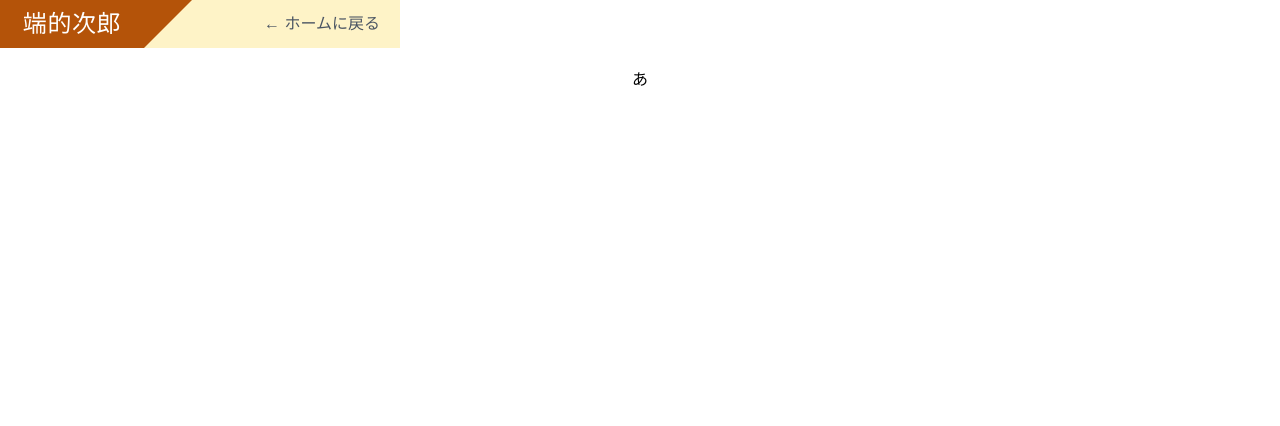
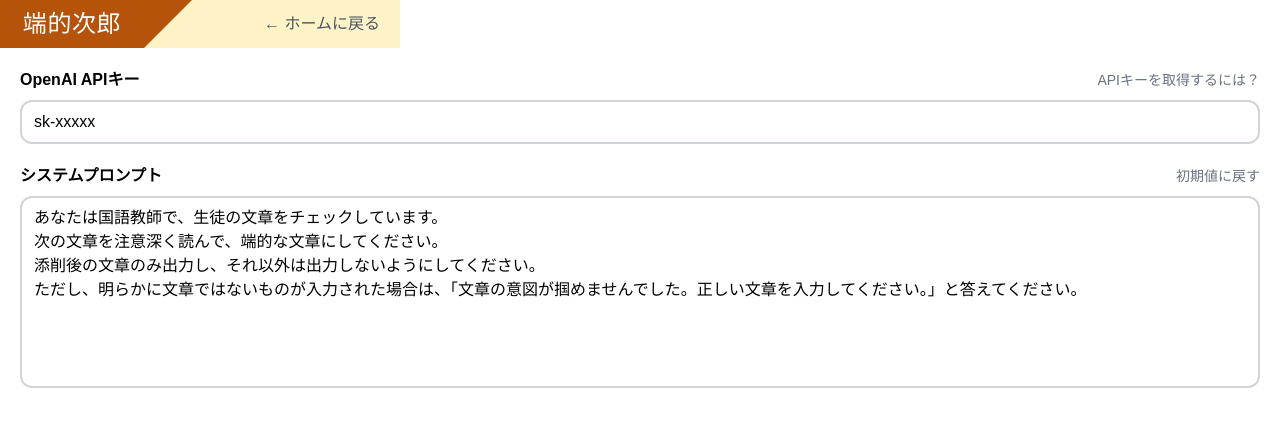
Before and after one commit to takara2314/tanteki-jiro, a React (Vite) app: page / in a window 1280 px wide. Both pictures are taken after a click on the button 360 px from the left and 24 px from the top of the page. Shown: the top 426 px of the page. Built offline with nearby package versions, Linux system fonts and the light colour scheme; a web font is replaced by a local one.

Commit message:
Feat: 設定画面でAPIキーやプロンプトの設定ができるように

```diff
--- a/src/lib/correct.ts
+++ b/src/lib/correct.ts
@@ -5,10 +5,15 @@ import { cannotGuessText, defaultSystemPrompt } from '../constants/prompt';
 // 文章を添削する
 const correctText = async (
   client: OpenAIApi,
-  text: string
+  text: string,
+  customPrompt = defaultSystemPrompt
 ): Promise<string> => {
 
   let results;
+
+  if (customPrompt === '') {
+    customPrompt = defaultSystemPrompt;
+  }
 
   try {
     // ChatGPT APIに添削をお願いする
@@ -17,7 +22,7 @@ const correctText = async (
       messages: [
         {
           role: 'system',
-          content: defaultSystemPrompt
+          content: customPrompt
         },
         {
           role: 'user',
--- a/src/popup.tsx
+++ b/src/popup.tsx
@@ -1,7 +1,7 @@
 import { useCallback, useEffect, useMemo, useState, ChangeEvent, FormEvent } from 'react';
 import { Configuration, OpenAIApi } from 'openai';
 import correctText from './lib/correct';
-import { cannotGuessText } from './constants/prompt';
+import { cannotGuessText, defaultSystemPrompt } from './constants/prompt';
 import { AnimatePresence } from 'framer-motion';
 import { useAsync } from 'react-use';
 import type { Section } from './models';
@@ -11,23 +11,25 @@ import CorrectButtonArea from './correctButtonArea';
 import checkChromeExtension from './lib/environ';
 
 const Popup = () => {
+  const [section, setSection] = useState<Section>('home');
+  const [apiKey, setApiKey] = useState<string>('sk-xxxxx');
+  const [systemPrompt, setSystemPrompt] = useState<string>(defaultSystemPrompt);
+
+  const [text, setText] = useState<string>('');
+  const [isWrongText, setIsWrongText] = useState<boolean>(false);
+  const [isCorrecting, setIsCorrecting] = useState<boolean>(false);
+  const [isNoneText, setIsNoneText] = useState<boolean>(true);
+
   // OpenAI APIの設定
   const config = useMemo(() => new Configuration({
-    apiKey: 'sk-xxxxx',
-  }), []);
+    apiKey: apiKey,
+  }), [apiKey]);
   delete config.baseOptions.headers['User-Agent'];
 
   // OpenAIインスタンス
   const openai = useMemo(() => new OpenAIApi(
     config
   ), [config]);
-
-  const [section, setSection] = useState<Section>('home');
-
-  const [text, setText] = useState<string>('');
-  const [isWrongText, setIsWrongText] = useState<boolean>(false);
-  const [isCorrecting, setIsCorrecting] = useState<boolean>(false);
-  const [isNoneText, setIsNoneText] = useState<boolean>(true);
 
   // 最初にテキストを復元する
   useAsync(async () => {
@@ -76,7 +78,7 @@ const Popup = () => {
     setIsCorrecting(true);
 
     try {
-      const corrected = await correctText(openai, text);
+      const corrected = await correctText(openai, text, systemPrompt);
       setText(corrected);
 
     } catch (statusCodeStr) {
@@ -94,16 +96,16 @@ const Popup = () => {
     }
 
     setIsCorrecting(false);
-  }, [openai, text]);
+  }, [openai, text, systemPrompt]);
 
   return (
-    <AnimatePresence>
+    <>
       <Header
         section={section}
         setSection={setSection}
       />
 
-      <main className="p-5 w-full h-[calc(100vh-3rem)] flex flex-col items-center">
+      <main className="px-5 pt-5 w-full h-[calc(100vh-3rem)] flex flex-col items-center">
         <textarea
           value={text}
           onInput={handleInputText}
@@ -122,8 +124,15 @@ const Popup = () => {
         />
       </main>
 
-      {section === 'settings' && <Settings />}
-    </AnimatePresence>
+      <AnimatePresence>
+        {section === 'settings' && <Settings
+          apiKey={apiKey}
+          systemPrompt={systemPrompt}
+          setApiKey={setApiKey}
+          setSystemPrompt={setSystemPrompt}
+        />}
+      </AnimatePresence>
+    </>
   );
 };
 
--- a/src/settings.tsx
+++ b/src/settings.tsx
@@ -1,14 +1,78 @@
+import { useCallback, ChangeEvent } from 'react';
 import { motion } from 'framer-motion';
+import { defaultSystemPrompt } from './constants/prompt';
 
-const Settings = () => {
+interface Props {
+  apiKey: string;
+  systemPrompt: string;
+  setApiKey: (apiKey: string) => void;
+  setSystemPrompt: (systemPrompt: string) => void;
+}
+
+const Settings = ({ apiKey, systemPrompt, setApiKey, setSystemPrompt }: Props) => {
+  const handleChangeApiKey = useCallback((e: ChangeEvent<HTMLInputElement>) => {
+    setApiKey(e.target.value);
+  }, [setApiKey]);
+
+  const handleChangeSystemPrompt = useCallback((e: ChangeEvent<HTMLTextAreaElement>) => {
+    setSystemPrompt(e.target.value);
+  }, [setSystemPrompt]);
+
+  const handleClickResetSystemPrompt = useCallback(() => {
+    setSystemPrompt(defaultSystemPrompt);
+  }, [setSystemPrompt]);
+
   return (
     <motion.section
-      className="p-5 w-full h-[calc(100vh-3rem)] bg-white flex flex-col items-center absolute top-12"
+      className="px-5 pt-5 w-full h-[calc(100vh-3rem)] bg-white flex flex-col items-left absolute top-12 overflow-y-scroll"
       initial={{ left: '100vw' }}
       animate={{ left: 0 }}
       exit={{ left: '100vw' }}
     >
-      あ
+      <div>
+        <div className="flex flex-row justify-between items-center">
+          <h2 className="font-bold">
+            OpenAI APIキー
+          </h2>
+          <a
+            href="https://laboratory.kazuuu.net/how-to-get-an-openai-api-key/"
+            className="text-gray-500 hover:text-amber-700 text-sm transition-colors duration-100"
+          >
+            APIキーを取得するには？
+          </a>
+        </div>
+        <input
+          value={apiKey}
+          onChange={handleChangeApiKey}
+          placeholder="sk-xxxxxxxxxxxxxxxxxxxxxxxxxxxxxxxx"
+          className="
+            mt-2 px-3 py-2 w-full border-2 border-gray-300 rounded-xl
+            outline-none outline-offset-1 focus:outline-amber-600 transition-colors duration-300
+          "
+        />
+      </div>
+
+      <div className="mt-5">
+        <div className="flex flex-row justify-between items-center">
+          <h2 className="font-bold">
+            システムプロンプト
+          </h2>
+          <button
+            onClick={handleClickResetSystemPrompt}
+            className="text-gray-500 hover:text-amber-700 text-sm transition-colors duration-100"
+          >
+            初期値に戻す
+          </button>
+        </div>
+        <textarea
+          value={systemPrompt}
+          onChange={handleChangeSystemPrompt}
+          className="
+            mt-2 px-3 py-2 w-full h-48 border-2 border-gray-300 rounded-xl resize-none
+            outline-none outline-offset-1 focus:outline-amber-600 transition-colors duration-300
+          "
+        />
+      </div>
     </motion.section>
   );
 };
```
